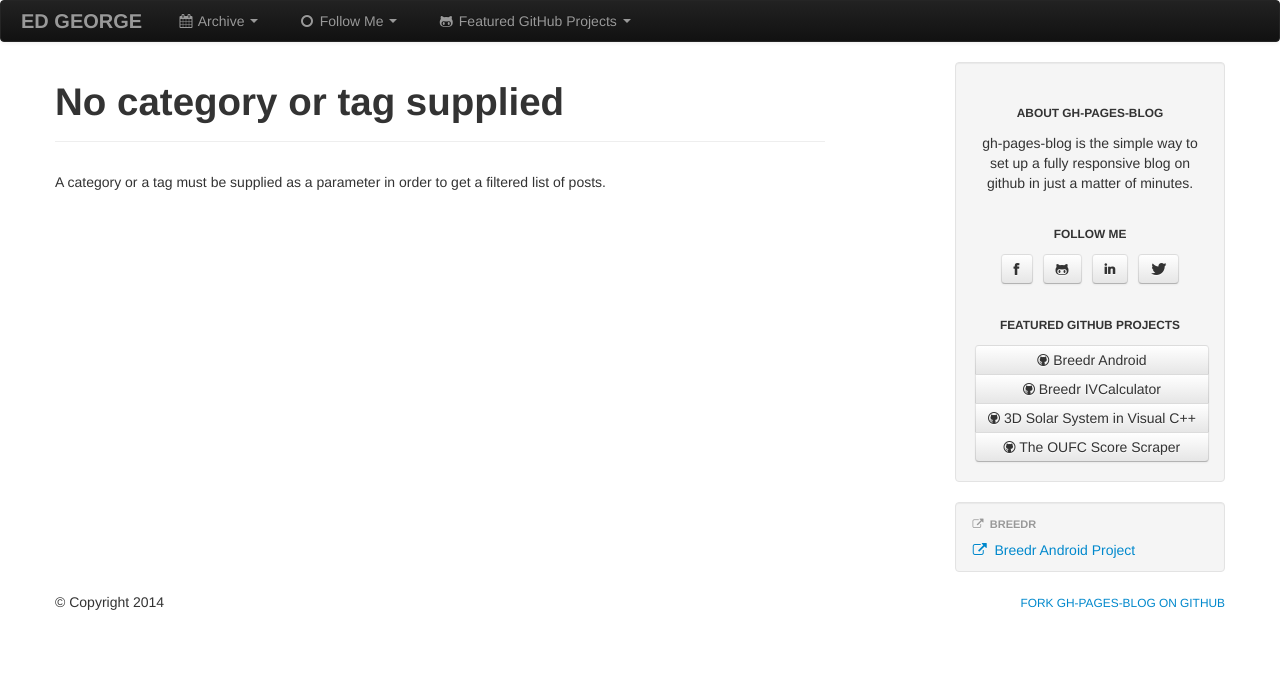
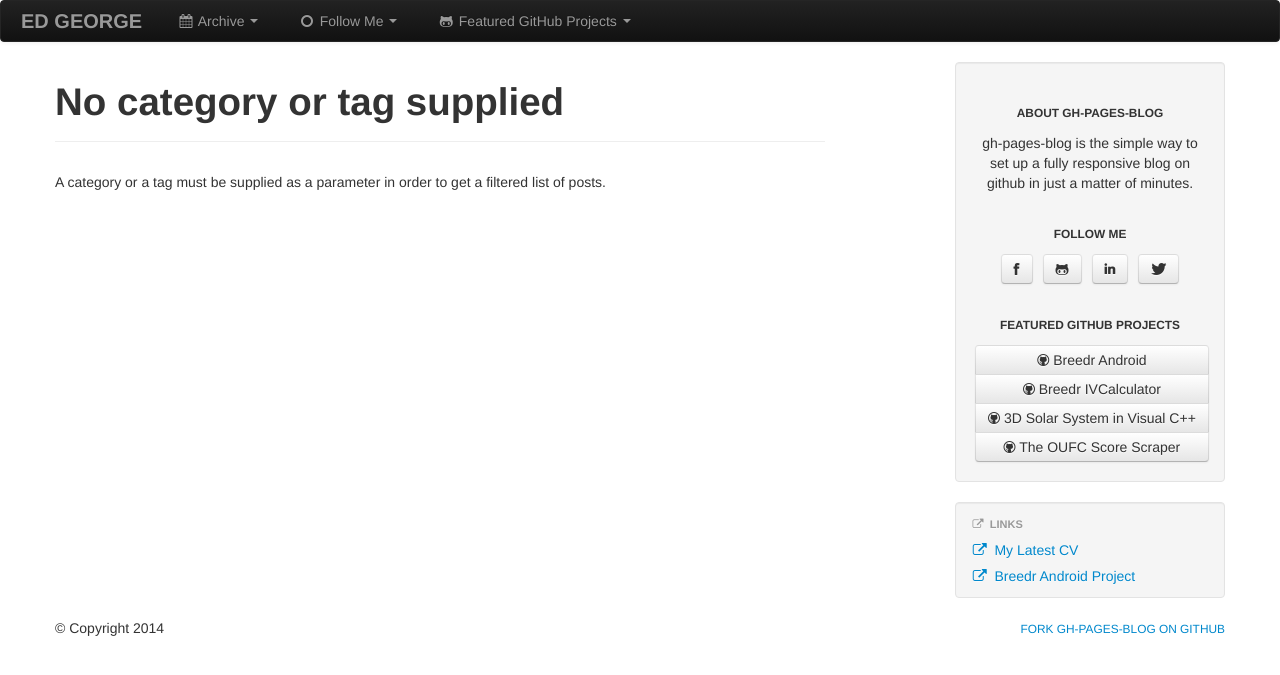
Before and after one commit to ed-george/ed-george.github.io, a Jekyll site: the page built from filter.html, in a window 1280 px wide. Shown: the top 675 px of the page. Built offline with Jekyll 4.4.1, drawn with Linux system fonts in a browser that asks for light colours.

Commit message:
Add CV to links

```diff
--- a/_config.yml
+++ b/_config.yml
@@ -373,8 +373,11 @@ github_projects :
 #       name : Lowcountry Blues Club
 #       url : http://lowcountrybluesclub.blogspot.com
 external_links :
-  header : Breedr
+  header : Links
   links :
+    - link :
+      name : My Latest CV
+      url: http://ed-george.github.io/other/cv/EdGeorgeCv.pdf
     - link :
       name : Breedr Android Project
       url: http://breedr.github.io/Breedr-Android
```
